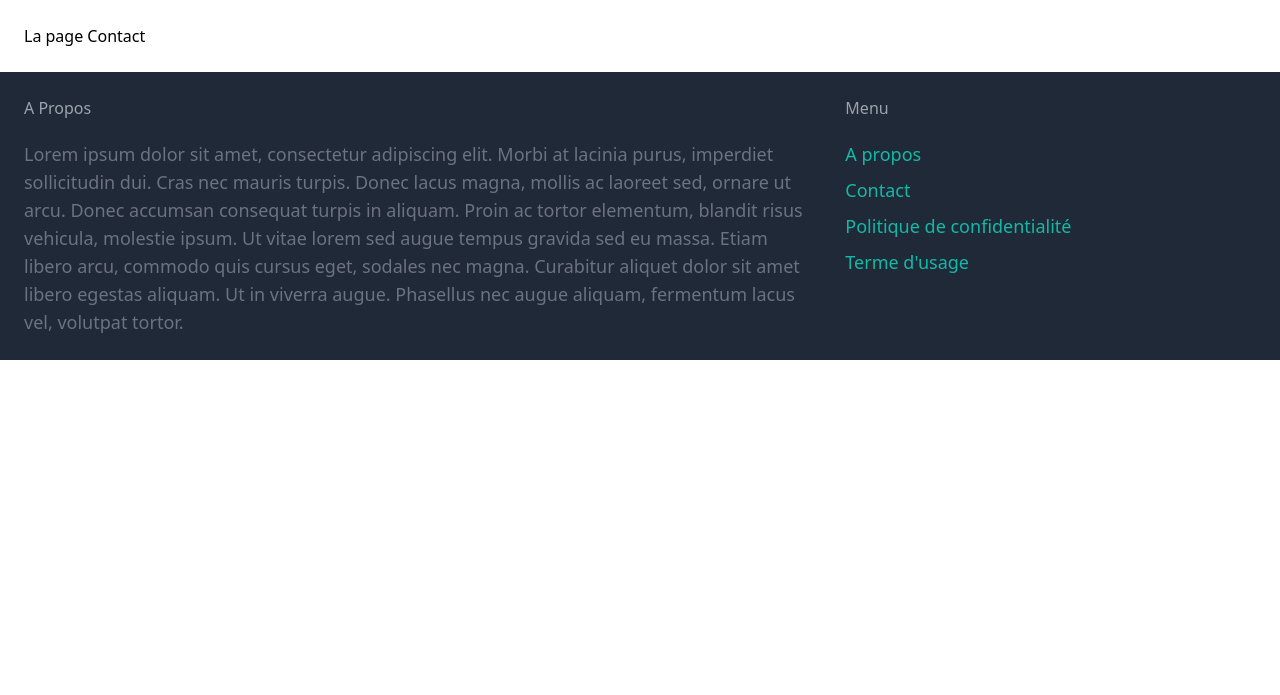
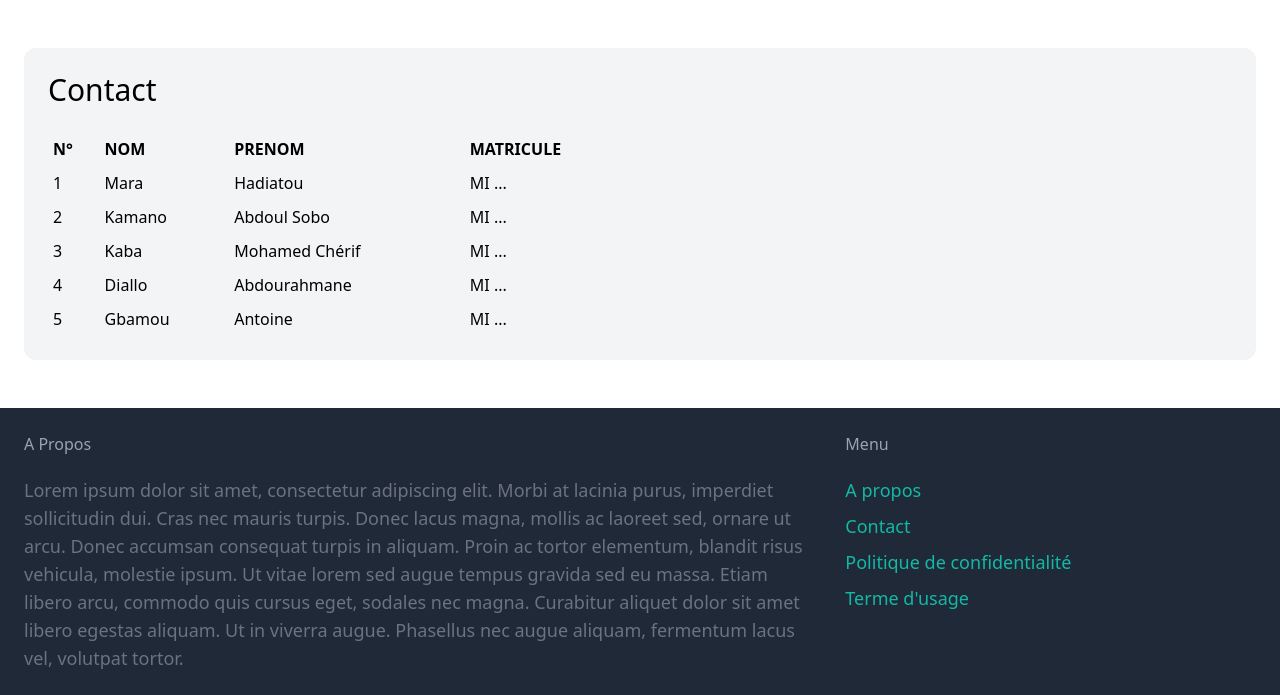
Before and after one commit to GuineanFowl/MINIGUINEE, a Django app: page /contact/ in a window 1280 px wide. Shown: the part 77-772 px from the top of the page. Run offline with Django 5.2, Linux system fonts and the light colour scheme; some libraries are stand-ins or nearby versions.

Commit message:
Dépôt de Kaba

```diff
--- a/LeMiniGUINEE/templates/LeMiniGUINEE/contact.html
+++ b/LeMiniGUINEE/templates/LeMiniGUINEE/contact.html
@@ -5,5 +5,50 @@
 {% endblock %}
 
 {% block content %}
-    <h1>La page Contact</h1>
+    <div class="w-2/2 my-6 mx-auto p-6 bg-gray-100 rounded-xl">
+
+        <h1 class="mb-6 text-3xl">Contact</h1>
+
+        <table style="width: 50%;" border = "5" cellpadding = "5">
+            <tbody>
+                <tr>
+                    <td><strong>N°</strong></td>
+                    <td><strong>NOM</strong></td>
+                    <td><strong>PRENOM</strong></td>
+                    <td><strong>MATRICULE</strong></td>
+                </tr>
+                <tr>
+                    <td>1</td>
+                    <td>Mara</td>
+                    <td>Hadiatou</td>
+                    <td>MI ...</td>
+                </tr>
+                <tr>
+                    <td>2</td>
+                    <td>Kamano</td>
+                    <td>Abdoul Sobo</td>
+                    <td>MI ...</td>
+                </tr>
+                <tr>
+                    <td>3</td>
+                    <td>Kaba</td>
+                    <td>Mohamed Chérif</td>
+                    <td>MI ...</td>
+                </tr>
+                <tr>
+                    <td>4</td>
+                    <td>Diallo</td>
+                    <td>Abdourahmane</td>
+                    <td>MI ...</td>
+                </tr>
+                <tr>
+                    <td>5</td>
+                    <td>Gbamou</td>
+                    <td>Antoine</td>
+                    <td>MI ...</td>
+                </tr>
+            </tbody>
+        </table>
+    </div>
+
 {% endblock %}
```
Also changed, not shown: db.sqlite3.
